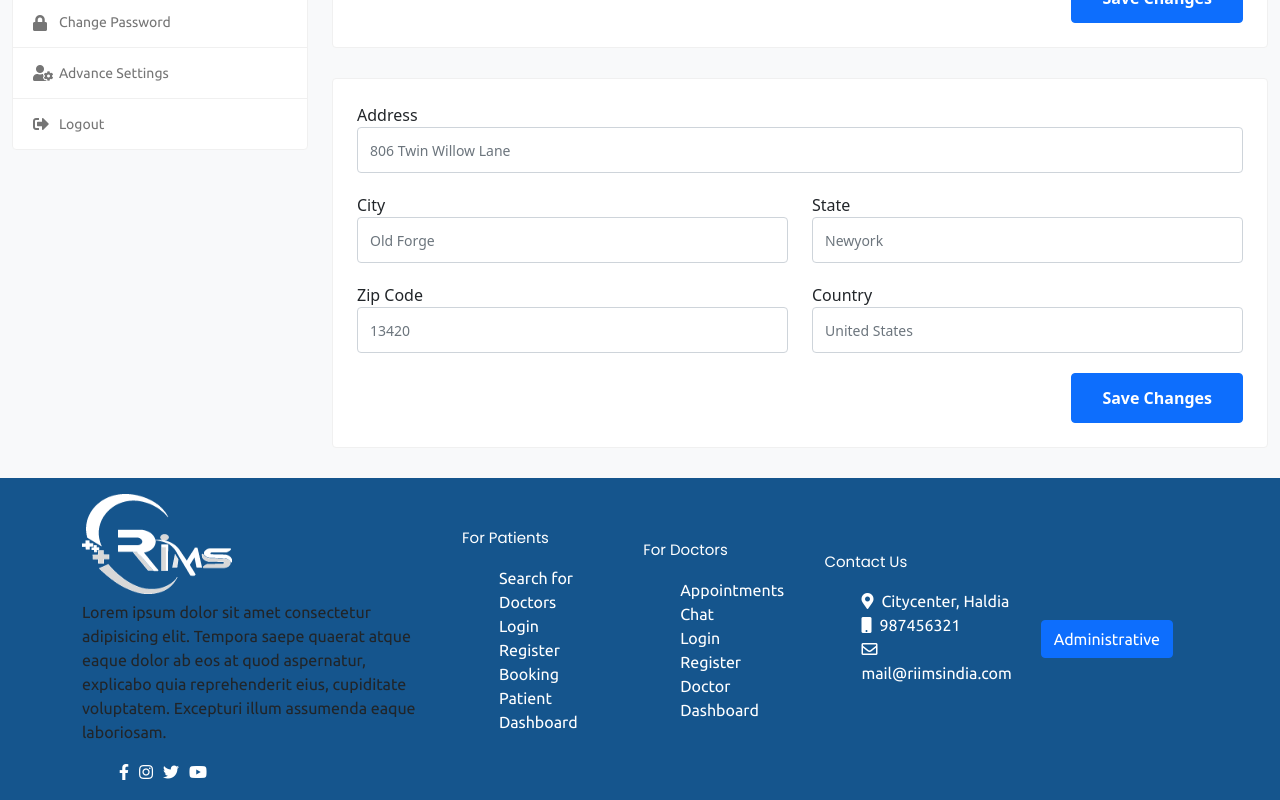
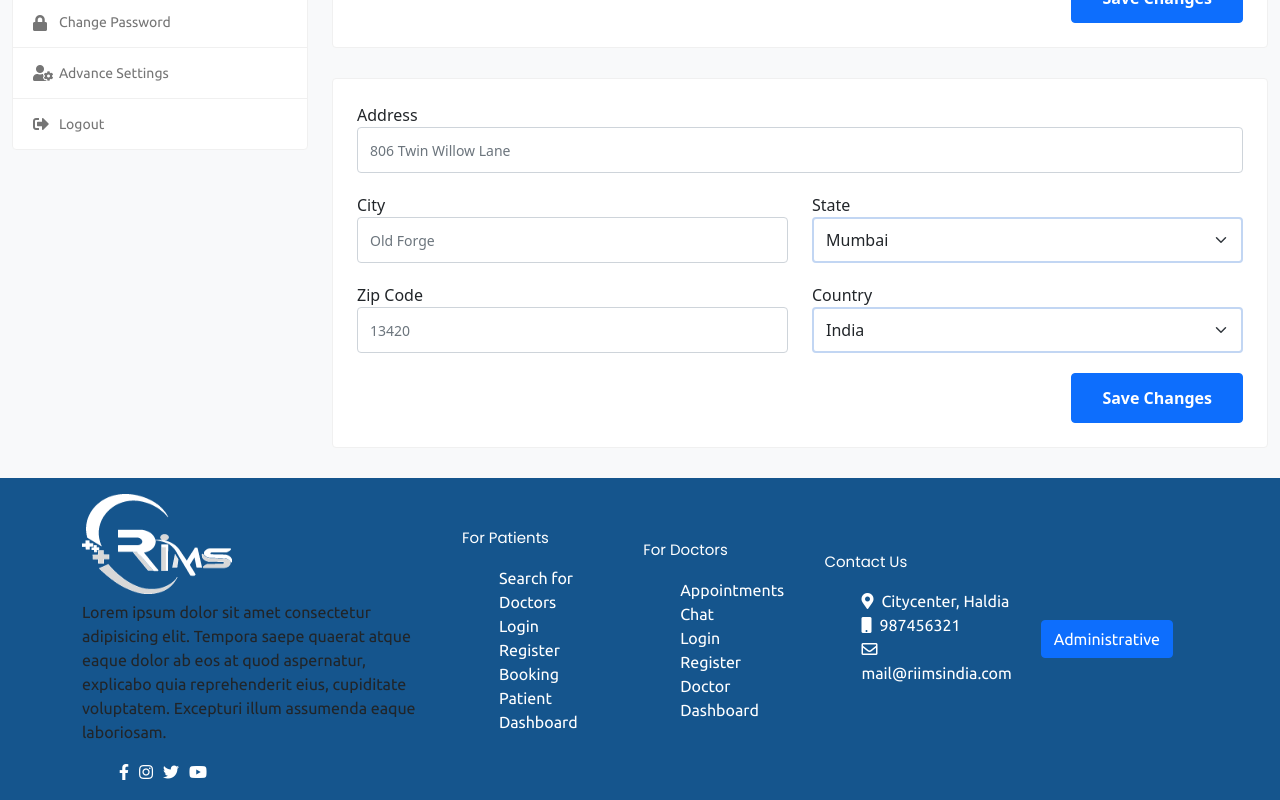
Before and after one commit to Rimsind/rims-main-2.0, a Next.js app: page /user/profile-settings in a window 1280 px wide. Shown: the part 810-1610 px from the top of the page. Built offline with nearby package versions, Linux system fonts and the light colour scheme; no server answers.

Commit message:
Re update Form

```diff
--- a/pages/user/profile-settings.js
+++ b/pages/user/profile-settings.js
@@ -183,11 +183,11 @@ const ProfileSettings = () => {
                           <div className="col-12 col-md-6">
                             <div className="form-group">
                               <label>State</label>
-                              <input
-                                type="text"
-                                className="form-control"
-                                placeholder="Newyork"
-                              />
+                              <select className="form-select form-control">
+                                <option>Mumbai</option>
+                                <option>Delhi</option>
+                                <option>West Bengal</option>
+                              </select>
                             </div>
                           </div>
                           <div className="col-12 col-md-6">
@@ -203,11 +203,11 @@ const ProfileSettings = () => {
                           <div className="col-12 col-md-6">
                             <div className="form-group">
                               <label>Country</label>
-                              <input
-                                type="text"
-                                className="form-control"
-                                placeholder="United States"
-                              />
+                              <select className="form-select form-control">
+                                <option>India</option>
+                                <option>China</option>
+                                <option>Pakistan</option>
+                              </select>
                             </div>
                           </div>
                           <div className="submit-section text-end">
```
